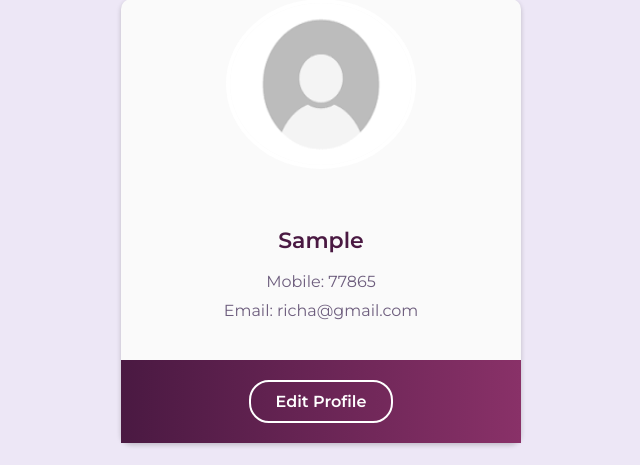
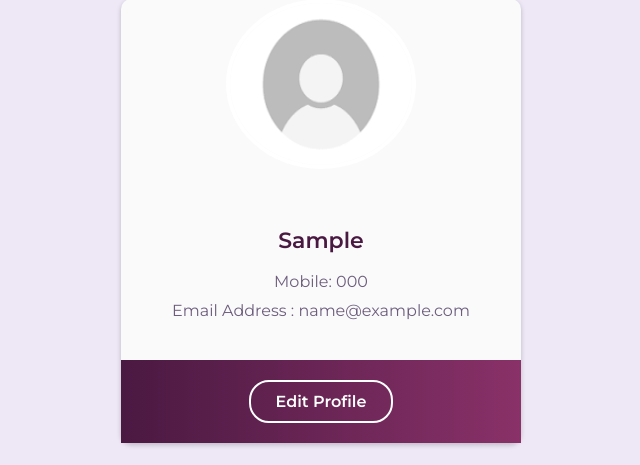
Before and after one commit to richapadhi/Agile, a Django app: template vehicleservicemanagement-master/vehicleservicemanagement-master/templates/vehicle/customer_profile.html in a window 1280 px wide. Shown: the part 189-654 px from the top of the page, without its empty margins (319-959 px from the left). Run offline with Django 3.2, Linux system fonts and the light colour scheme; the template is opened without the code that fills it: values that come from a table or form of the project are taken from there, others are empty; tables that the repository leaves empty hold one stand-in row (values such as "Sample post"); grey boxes marked "Sample" are stand-in pictures; some libraries are stand-ins or nearby versions.

Commit message:
Update customer_profile.html

```diff
--- a/vehicleservicemanagement-master/vehicleservicemanagement-master/templates/vehicle/customer_profile.html
+++ b/vehicleservicemanagement-master/vehicleservicemanagement-master/templates/vehicle/customer_profile.html
@@ -89,8 +89,8 @@
   <div class="profile-content">
 
     <h2>{{customer}}</h2>
-    <p>Mobile: 77865</p>
-    <p>Email: richa@gmail.com</p>
+    <p>Mobile: {{customer.mobile}}</p>
+    <p>Email Address : {{customer.email}}</p>
   </div>
   <div class="profile-actions">
 
```
